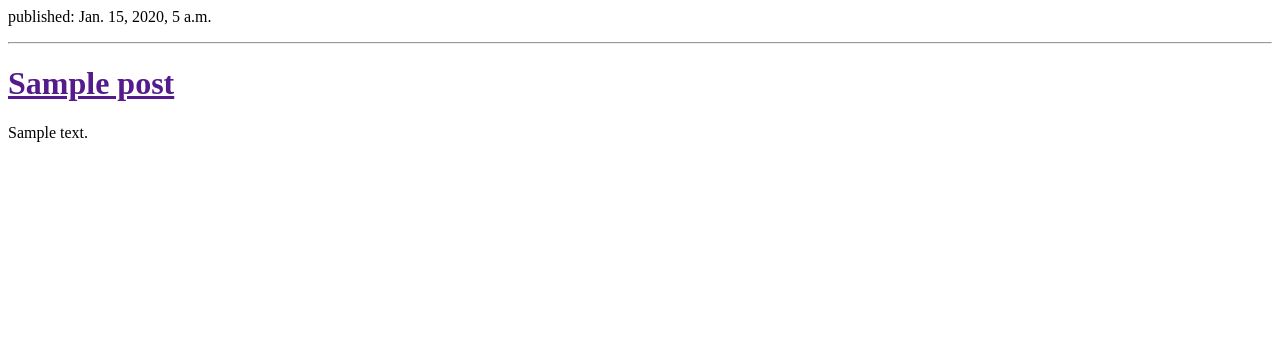
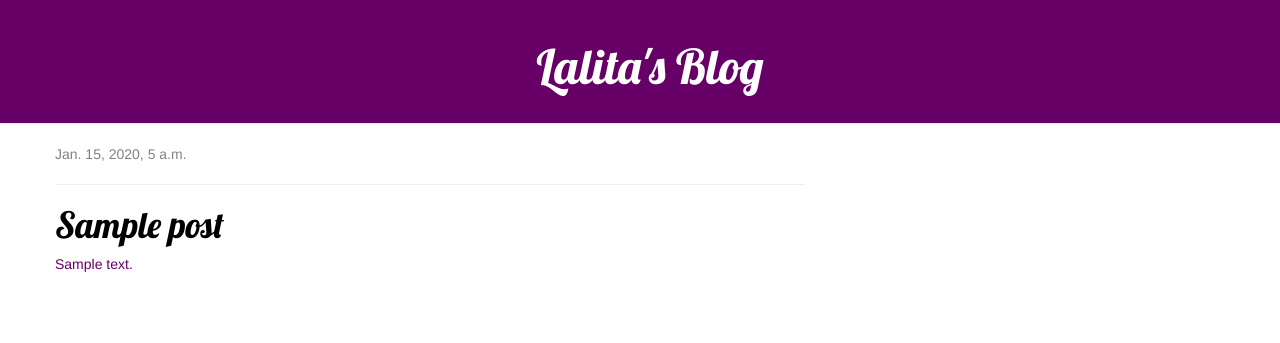
Before and after one commit to lalitaduarte/my-first-blog, a Django app: template blog/templates/blog/post_list.html in a window 1280 px wide. Shown: the top 343 px of the page. Run offline with Django 3.2, Linux system fonts and the light colour scheme; the template is opened without the code that fills it: values that come from a table or form of the project are taken from there, others are empty; tables that the repository leaves empty hold one stand-in row (values such as "Sample post"); some libraries are stand-ins or nearby versions.

Commit message:
Modified templates to display posts from database.

```diff
--- a/blog/static/css/blog.css
+++ b/blog/static/css/blog.css
@@ -1,5 +1,5 @@
 .page-header {
-    background-color: #ff9400;
+    background-color: #660066;
     margin-top: 0;
     padding: 20px 20px 20px 40px;
 }
@@ -12,6 +12,7 @@
 
 .content {
     margin-left: 40px;
+    color: #660066;
 }
 
 h1, h2, h3, h4 {
--- a/blog/templates/blog/base.html
+++ b/blog/templates/blog/base.html
@@ -9,7 +9,7 @@
     </head>
     <body>
         <div class="page-header">
-            <h1><a href="/">Lalita's Blog</a></h1>
+            <center><h1><a href="/">Lalita's Blog</a></h1></center>
         </div>
         <div class="content container">
             <div class="row">
--- a/blog/templates/blog/post_list.html
+++ b/blog/templates/blog/post_list.html
@@ -1,11 +1,14 @@
+{% extends 'blog/base.html' %}
 
+{% block content %}
     {% for post in posts %}
         <div class="post">
             <div class="date">
-		                        <p>published: {{ post.published_date }}</p>
+                {{ post.published_date }}
                 <hr>
             </div>
             <h1><a href="">{{ post.title }}</a></h1>
             <p>{{ post.text|linebreaksbr }}</p>
         </div>
     {% endfor %}
+{% endblock %}
```
Lines whose indentation alone changed are shown as unchanged.
